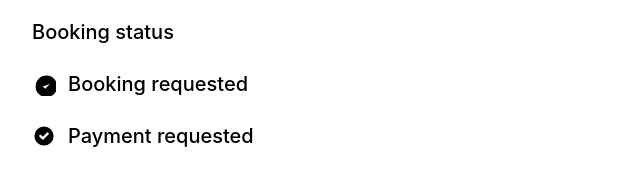
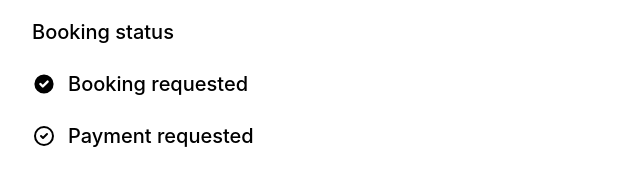
Before and after one commit to vkngr/fjallais, a Gatsby site: page /booking in a window 1280 px wide. Shown: the part 782-952 px from the top of the page, 120-760 px from the left. Built offline with nearby package versions, Linux system fonts and the light colour scheme; Gatsby itself is replaced by a stand-in of ours; no server answers.

Commit message:
Update booking.js

```diff
--- a/src/pages/booking.js
+++ b/src/pages/booking.js
@@ -198,27 +198,35 @@ export default class BookingPage extends React.Component {
                 {bookingStatusMessages.map((e, i) => (
                   <p className="text-xl font-medium mt-6 ">
                     <div className="flex gap-3 items-center">
-                      <svg
-                        xmlns="http://www.w3.org/2000/svg"
-                        className="h-6 w-6"
-                        viewBox="0 0 20 20"
-                        fill="currentColor"
-                      >
-                        {this.state.bookingStatus >= i ? (
+                      {this.state.bookingStatus < i ? (
+                        <svg
+                          xmlns="http://www.w3.org/2000/svg"
+                          className="h-6 w-6"
+                          fill="none"
+                          viewBox="0 0 24 24"
+                          stroke="currentColor"
+                        >
                           <path
                             stroke-linecap="round"
                             stroke-linejoin="round"
                             stroke-width="2"
                             d="M9 12l2 2 4-4m6 2a9 9 0 11-18 0 9 9 0 0118 0z"
                           />
-                        ) : (
+                        </svg>
+                      ) : (
+                        <svg
+                          xmlns="http://www.w3.org/2000/svg"
+                          className="h-6 w-6"
+                          viewBox="0 0 20 20"
+                          fill="currentColor"
+                        >
                           <path
                             fillRule="evenodd"
                             d="M10 18a8 8 0 100-16 8 8 0 000 16zm3.707-9.293a1 1 0 00-1.414-1.414L9 10.586 7.707 9.293a1 1 0 00-1.414 1.414l2 2a1 1 0 001.414 0l4-4z"
                             clipRule="evenodd"
                           />
-                        )}
-                      </svg>
+                        </svg>
+                      )}
                       <span>{e}</span>
                     </div>
                   </p>
```
